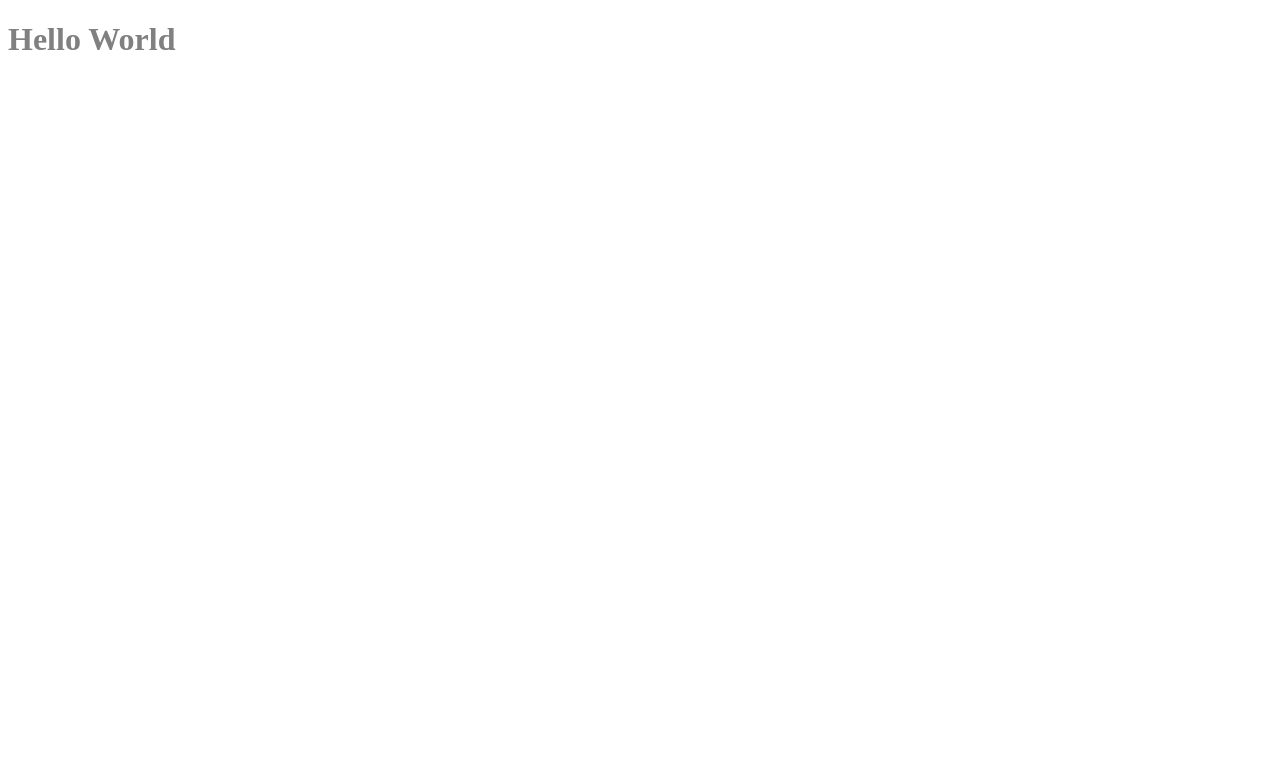
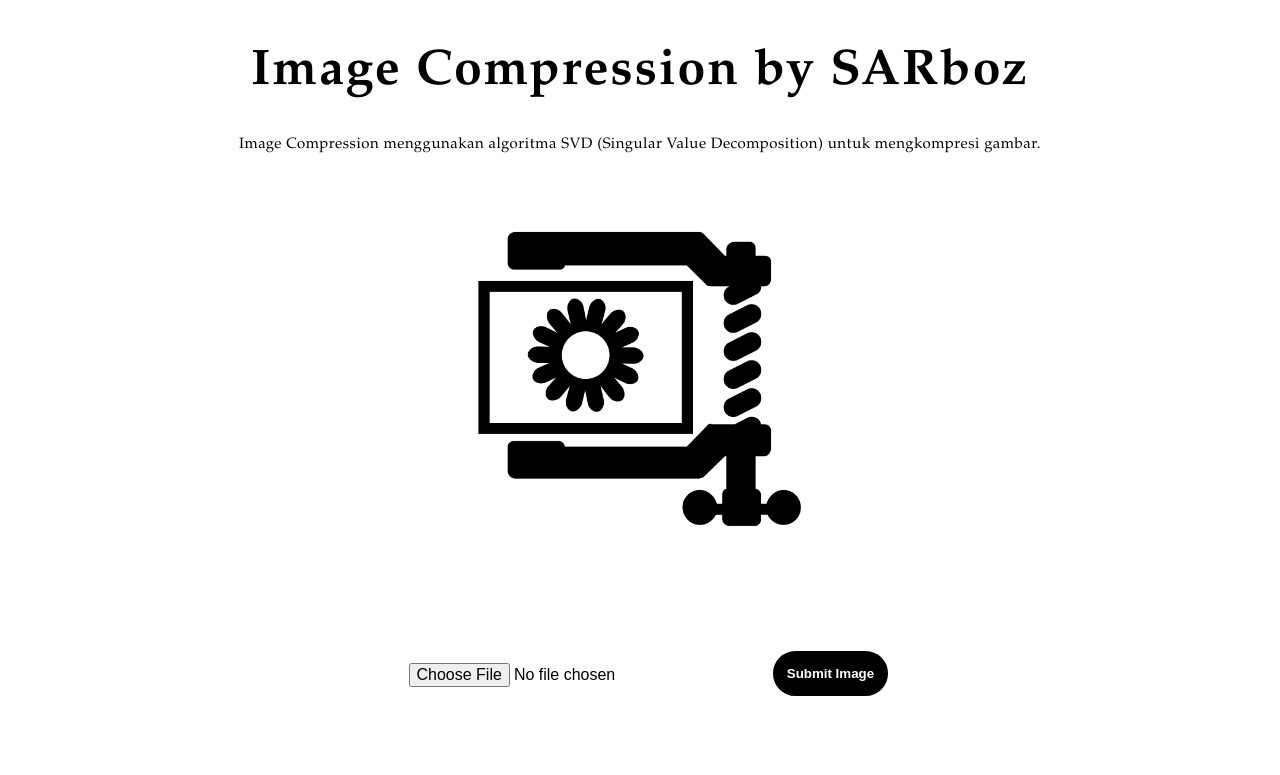
Before and after one commit to rayhankinan/Algeo02-20065, a Flask app: page / in a window 1280 px wide. Before the commit the part shown is almost empty. Shown: the top 775 px of the page. Run offline with Flask 2, Linux system fonts and the light colour scheme.

Commit message:
Menambah fitur upload gambar

```diff
--- a/Website/app.py
+++ b/Website/app.py
@@ -1,9 +1,23 @@
-from flask import Flask, render_template
+from flask import Flask, render_template, request
+from werkzeug.utils import redirect, secure_filename
+import os
+import sys
+
+UPLOAD_FOLDER = 'ImageFolder'
+
 app = Flask(__name__)
+app.config['UPLOAD_FOLDER'] = UPLOAD_FOLDER
 
 @app.route('/', methods=['GET'])
-def hello_world():
+def front_page():
     return render_template('frontpage.html')
 
+@app.route('/upload', methods=['POST'])
+def upload_page():
+    img = request.files['uploaded-image']
+    img.save(os.path.join(app.config['UPLOAD_FOLDER'], secure_filename(img.filename)))
+    return redirect('/')
+
 if __name__ == '__main__':
+    print(os.getcwd(), file=sys.stdout)
     app.run(debug=True)
--- a/Website/static/styles/frontpage.css
+++ b/Website/static/styles/frontpage.css
@@ -1,4 +1,110 @@
-/* Frontpage */
+/* GLOBAL */
+* {
+    box-sizing: border-box;
+}
+
+html {
+    font-size: 100%;
+    font-family: 'Garamond', serif;
+    line-height: 1.7;
+    letter-spacing: 1px;
+}
+
+body {
+    margin: 0;
+    background-color: #ffffff;
+    color: #000000;
+}
+
+h1, h2, h3, h4, h5, h6, p {
+    margin: 0;
+}
+
 h1 {
-    color: gray;
+    font-weight: 600;
 }
+
+/* FRONTPAGE */
+.frontpage-wrapper {
+    max-width: 1200px;
+    min-width: 920px;
+    display: flex;
+    flex-direction: column;
+    justify-content: space-between;
+    align-items: center;
+    margin: 0 auto;
+    padding: 80px;
+}
+.frontpage-detail {
+    width: 80%;
+    min-width: 320px;
+    margin-top: -40px;
+}
+.frontpage-detail .title {
+    font-size: 50px;
+    line-height: 66px;
+    letter-spacing: 2px;
+    margin-bottom: 24px;
+    text-align: center;
+}
+
+.frontpage-detail .description {
+    font-size: 15px;
+    line-height: 30px;
+    letter-spacing: 0.5px;
+    margin-bottom: 40px;
+    text-align: center;
+}
+
+.frontpage-image {
+    width: 40%;
+    text-align: center;
+    overflow: hidden;
+}
+
+.frontpage-image img {
+    width: 100%;
+}
+
+.upload-box {
+    margin: 20px auto 0 auto;
+}
+
+.upload-box form {
+    display: flex;
+    flex-direction: row;
+    justify-content: flex-start;
+    align-items: stretch;
+}
+
+.upload-box input[type="file"] {
+    width: 100%;
+    height: 45px;
+    margin-top: 5px;
+    padding: 12px 16px;
+    font-size: 16px;
+}
+
+.upload-box input[type="file"]::file-selector-button {
+    cursor: pointer;
+}
+
+.upload-box input[type="submit"] {
+    width: 150px;
+    height: 45px;
+    margin-top: 5px;
+    margin-left: 10px;
+    border-radius: 30px;
+    font-weight: 600;
+    background-color: #000000;
+    color: #ffffff;
+    cursor: pointer;
+    outline: none;
+    border: 2px solid #000000;
+}
+
+.upload-box input[type="submit"]:hover {
+    background-color: #ffffff;
+    color: #000000;
+    transition: all 0.3s ease;
+}
--- a/Website/templates/frontpage.html
+++ b/Website/templates/frontpage.html
@@ -7,6 +7,22 @@
         <link rel="icon" href="{{ url_for('static', filename='images/logo.png') }}">
     </head>
     <body>
-        <h1>Hello World</h1>
+        <div class="frontpage-wrapper">
+            <div class="frontpage-detail">
+                <h1 class="title">Image Compression by SARboz</h1>
+                <p class="description">
+                    Image Compression menggunakan algoritma SVD (Singular Value Decomposition) untuk mengkompresi gambar.
+                </p>
+            </div>
+            <div class="frontpage-image">
+                <img src="static/images/logo.png">
+            </div>
+            <div class="upload-box">
+                <form action="/upload" method="POST" enctype="multipart/form-data">
+                    <input type="file" name="uploaded-image" accept="image/*">
+                    <input type="submit" value="Submit Image">
+                </form>
+            </div>
+        </div>
     </body>
 </html>
```
Also changed, not shown: ImageFolder/code.png (added), ImageProcessing/Eigen.py (renamed from Eigen/eigen.py).
